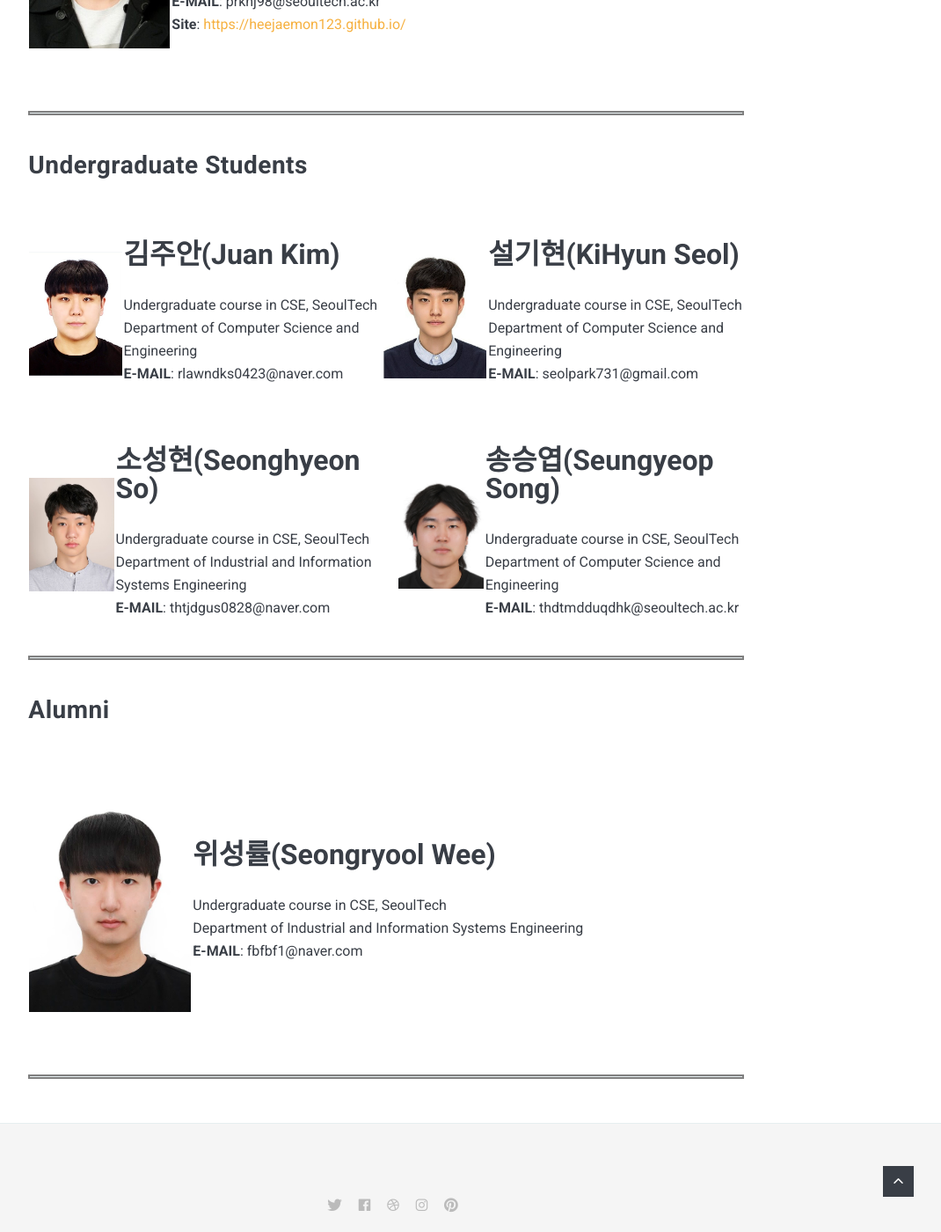
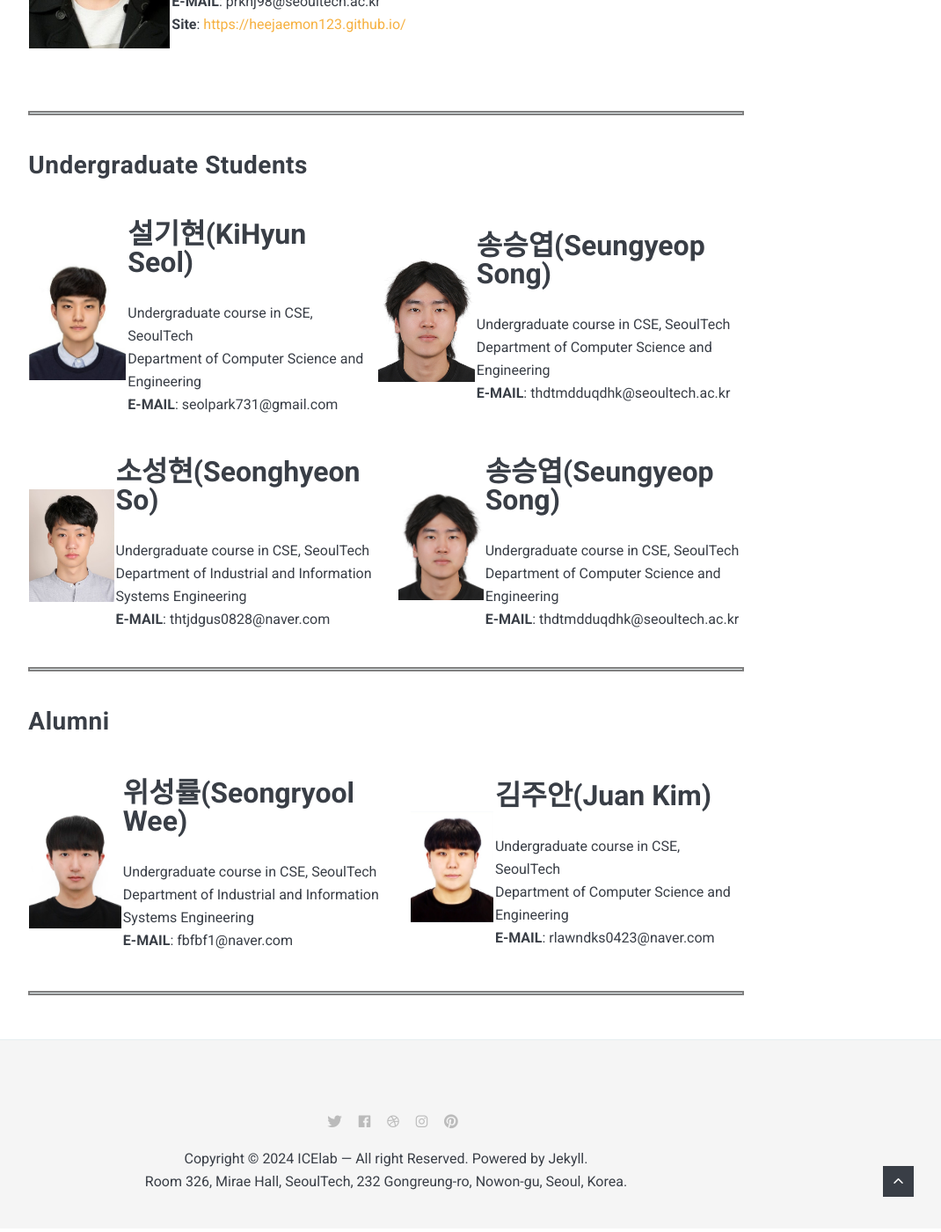
Before and after one commit to Icelab-2020/icelab-2020.github.io, a Jekyll site: the page built from _pages/01_members.md, in a window 1280 px wide and 1400 px high, scrolled down 1545 px. Shown: the whole window at 88% size, without its empty margins (201-1271 px from the left). Built offline with Jekyll 4.4.1, drawn with Linux system fonts in a browser that asks for light colours; nearby versions of some CDN libraries.

Commit message:
Update 01_members.md

```diff
--- a/_pages/01_members.md
+++ b/_pages/01_members.md
@@ -34,7 +34,8 @@ permalink: /01_members/
 
 |    |   |    |    |
 |:---|:---|:---|:---|
-| ![iot]({{site.baseurl}}/images/jk.jpg){: width="165" height="235"} |  <b><span style="font-size:200%">김주안(Juan Kim)</span></b><br><br> Undergraduate course in CSE, SeoulTech   <br> Department of Computer Science and Engineering  <br> **E-MAIL**: rlawndks0423@naver.com | ![iot]({{site.baseurl}}/images/kh.jpg){: width="184" height="235"} |  <b><span style="font-size:200%">설기현(KiHyun Seol)</span></b><br><br> Undergraduate course in CSE, SeoulTech   <br> Department of Computer Science and Engineering  <br> **E-MAIL**: seolpark731@gmail.com |
+| ![iot]({{site.baseurl}}/images/kh.jpg){: width="184" height="235"} |  <b><span style="font-size:200%">설기현(KiHyun Seol)</span></b><br><br> Undergraduate course in CSE, SeoulTech   <br> Department of Computer Science and Engineering  <br> **E-MAIL**: seolpark731@gmail.com | ![iot]({{site.baseurl}}/images/ss.jpg){: width="184"; height="248"} | <b><span style="font-size:200%">송승엽(Seungyeop Song)</span></b><br><br> Undergraduate course in CSE, SeoulTech   <br> Department of Computer Science and Engineering  <br> **E-MAIL**: thdtmdduqdhk@seoultech.ac.kr |
+
 
 |    |   |    |    |
 |:---|:---|:---|:---|
@@ -46,7 +47,7 @@ permalink: /01_members/
 
 |    |    |
 |:---|:---|
-| ![iot]({{site.baseurl}}/images/sw.jpg){: width="184"; height="248"} | <b><span style="font-size:200%">위성률(Seongryool Wee)</span></b><br><br> Undergraduate course in CSE, SeoulTech   <br> Department of Industrial and Information Systems Engineering  <br> **E-MAIL**: fbfbf1@naver.com |
+| ![iot]({{site.baseurl}}/images/sw.jpg){: width="184"; height="248"} | <b><span style="font-size:200%">위성률(Seongryool Wee)</span></b><br><br> Undergraduate course in CSE, SeoulTech   <br> Department of Industrial and Information Systems Engineering  <br> **E-MAIL**: fbfbf1@naver.com | ![iot]({{site.baseurl}}/images/jk.jpg){: width="165" height="235"} |  <b><span style="font-size:200%">김주안(Juan Kim)</span></b><br><br> Undergraduate course in CSE, SeoulTech   <br> Department of Computer Science and Engineering  <br> **E-MAIL**: rlawndks0423@naver.com |
 
 <hr style="border:2px solid gray">
 
```
